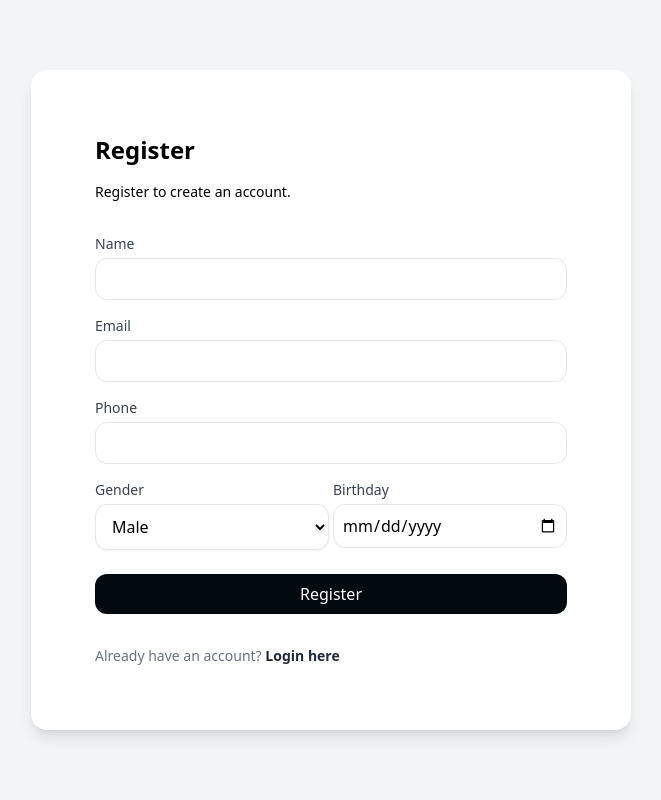
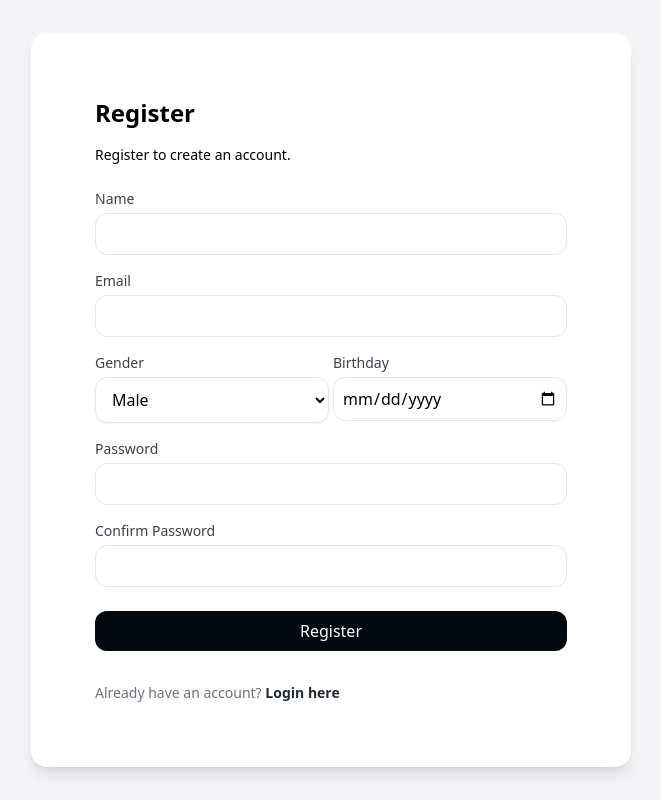
Before and after one commit to kiervz/kvey-store, a React (Vite) app: page /register in a window 1280 px wide. Shown: the whole page, without its empty margins (309-970 px from the left). Built offline with nearby package versions, Linux system fonts and the light colour scheme.

Commit message:
implement formik on register; add toasify

```diff
--- a/package.json
+++ b/package.json
@@ -20,6 +20,7 @@
     "redux-logger": "^3.0.6",
     "redux-persist": "^6.0.0",
     "redux-thunk": "^2.4.1",
+    "react-toastify": "^9.0.8",
     "yup": "^0.32.11"
   },
   "devDependencies": {
--- a/src/main.tsx
+++ b/src/main.tsx
@@ -1,12 +1,16 @@
 import React from 'react';
 import ReactDOM from 'react-dom/client';
 import App from './App';
+
 import './index.css';
+import 'react-toastify/dist/ReactToastify.css';
 
 import store from './redux/store';
 import { Provider } from 'react-redux';
 import { PersistGate } from 'redux-persist/integration/react';
 import { persistStore } from 'redux-persist';
+
+import { ToastContainer } from 'react-toastify';
 
 const persistor = persistStore(store);
 
@@ -15,6 +19,7 @@ ReactDOM.createRoot(document.getElementById('root') as HTMLElement).render(
     <React.StrictMode>
       <PersistGate persistor={persistor}>
         <App />
+        <ToastContainer />
       </PersistGate>
     </React.StrictMode>
   </Provider>
--- a/src/pages/auth/Login.tsx
+++ b/src/pages/auth/Login.tsx
@@ -7,8 +7,7 @@ import IconGithub from '../../assets/images/icon-github.svg';
 import IconFB from '../../assets/images/icon-fb.svg';
 import LoginImage from '../../assets/images/bg-login.png';
 
-import { Input } from '../../components/common';
-import { Button } from '../../components/common';
+import { Input, Button } from '../../components/common';
 import { userAction } from '../../redux/features/user/userSlice';
 import { useNavigate } from 'react-router-dom';
 import { useDispatch } from 'react-redux';
--- a/src/pages/auth/Register.tsx
+++ b/src/pages/auth/Register.tsx
@@ -1,18 +1,51 @@
-import React from 'react';
+import React, { useState } from 'react';
+import axios from '../../config/AxiosClient';
+
 import { Link } from 'react-router-dom';
-import { Button } from '../../components/common/button';
-import { Input } from '../../components/common/input';
-import { Select } from '../../components/common/select';
+import { useNavigate } from 'react-router-dom';
+import { Button, Input, Select } from '../../components/common';
+import { useFormik } from 'formik';
+import { initialValues, schema } from '../../validations/register';
+import { notifyUser } from '../../utility/MessageHelper';
 
 const Register = () => {
+  const navigate = useNavigate();
+  const [error, setError] = useState<any>(null);
+
+  const { values, errors, handleBlur, handleChange, handleSubmit, isSubmitting, touched, isValid } = useFormik({
+    initialValues,
+    validationSchema: schema,
+    onSubmit: (values, { setSubmitting }) => {
+      registerHandler(values, setSubmitting);
+    }
+  });
+
+  const registerHandler = async (values: any, setSubmitting: (isSubmitting: boolean) => void) => {
+    try {
+      const { data } = await axios.post('/api/v1/auth/register', values);
+      notifyUser('success', data.message);
+      navigate('/login');
+    } catch(err: any) {
+      const status = err?.response?.status;
+      let error = err?.response?.data?.message;
+      if (status === 422) error = err?.response?.data?.errors?.email[0];
+      setError(error);
+    } finally {
+      setTimeout(() => {
+    setSubmitting(false);
+      }, 400);
+    }
+  }
+
   return (
     <section className='bg-gray-100 min-h-screen flex items-center justify-center'>
       <div className='bg-white flex rounded-2xl max-w-6xl shadow-lg w-[600px]'>
         <div className='w-[100%] p-16'>
           <h2 className='font-bold text-2xl'>Register</h2>
           <p className='text-sm mt-4'>Register to create an account.</p>
+          { error && <p className='bg-red-200 p-2 rounded mt-6'>{ error }</p>}
           <div className="mt-5 md:col-span-2 md:mt-0">
-            <form action="#" method="POST" className='mt-8'>
+            <form onSubmit={handleSubmit} className='mt-6'>
               <div className="grid grid-cols-1 gap-4">
                 <div className="flex flex-col">
                   <label htmlFor="name" className="block text-sm font-medium text-gray-700">Name</label>
@@ -20,7 +53,10 @@ const Register = () => {
                     type="text"
                     name="name"
                     id="name"
-                    className="p-2 mt-1 w-full rounded-xl border"
+                    className={`p-2 mt-1 w-full rounded-xl border  ${errors.name ? 'border-2 border-red-600': ''}`}
+                    value={values.name}
+                    onChange={handleChange}
+                    onBlur={handleBlur}
                   />
                 </div>
                 <div className="flex flex-col">
@@ -29,28 +65,22 @@ const Register = () => {
                     type="email"
                     name="email"
                     id="email"
-                    className="p-2 mt-1 w-full rounded-xl border"
-                  />
-                </div>
-                <div className="flex flex-col">
-                  <label htmlFor="phone" className="block text-sm font-medium text-gray-700">Phone</label>
-                  <Input
-                    type="text"
-                    name="phone"
-                    id="phone"
-                    maxLength={11}
-                    className="p-2 mt-1 w-full rounded-xl border"
-                    onKeyPress={(event) => {
-                      if (!/[0-9]/.test(event.key)) {
-                        event.preventDefault();
-                      }
-                    }}
+                    className={`p-2 mt-1 w-full rounded-xl border  ${errors.email ? 'border-2 border-red-600': ''}`}
+                    value={values.email}
+                    onChange={handleChange}
+                    onBlur={handleBlur}
                   />
                 </div>
                 <div className='grid grid-cols-2 gap-1'>
                   <div>
                     <label htmlFor="gender" className="block text-sm font-medium text-gray-700">Gender</label>
-                    <Select id="gender" name="gender" className="mt-1 block w-full rounded-xl border bg-white py-2.5 px-3 shadow-sm">
+                    <Select
+                      id="gender"
+                      name="gender"
+                      className={`mt-1 block w-full rounded-xl border bg-white py-2.5 px-3 shadow-sm  ${errors.gender ? 'border-2 border-red-600': ''}`}
+                      value={values.gender}
+                      onChange={handleChange}
+                    >
                       <option value='male'>Male</option>
                       <option value='female'>Female</option>
                     </Select>
@@ -61,14 +91,42 @@ const Register = () => {
                       type="date"
                       name="birthday"
                       id="birthday"
-                      className="p-2 mt-1 w-full rounded-xl border"
+                      className={`p-2 mt-1 w-full rounded-xl border  ${errors.email ? 'border-2 border-red-600': ''}`}
+                      value={values.birthday}
+                      onChange={handleChange}
+                      onBlur={handleBlur}
                     />
                   </div>
+                </div>
+                <div className="flex flex-col">
+                  <label htmlFor="password" className="block text-sm font-medium text-gray-700">Password</label>
+                  <Input
+                    type="password"
+                    name="password"
+                    id="password"
+                    className={`p-2 mt-1 w-full rounded-xl border  ${errors.email ? 'border-2 border-red-600': ''}`}
+                    value={values.password}
+                    onChange={handleChange}
+                    onBlur={handleBlur}
+                  />
+                </div>
+                <div className="flex flex-col">
+                  <label htmlFor="password_confirmation" className="block text-sm font-medium text-gray-700">Confirm Password</label>
+                  <Input
+                    type="password"
+                    name="password_confirmation"
+                    id="password_confirmation"
+                    className={`p-2 mt-1 w-full rounded-xl border  ${errors.email ? 'border-2 border-red-600': ''}`}
+                    value={values.password_confirmation}
+                    onChange={handleChange}
+                    onBlur={handleBlur}
+                  />
                 </div>
                 <Button
                   type='submit'
                   className='bg-[#020a0f] text-white py-2 rounded-xl enabled:hover:bg-[#212529] disabled:bg-[#6F7275] duration-300 mt-2'
                   btnText={'Register'}
+                  isDisabled={isSubmitting || (touched && !isValid)}
                 />
               </div>
             </form>
--- /dev/null
+++ b/src/utility/MessageHelper.ts
@@ -0,0 +1,14 @@
+import { toast, ToastPosition, Theme } from 'react-toastify';
+
+type TypeOptions = 'info' | 'success' | 'warning' | 'error';
+
+export const notifyUser = (type: TypeOptions, message: string, position: ToastPosition = 'top-right', autoClose: number = 5000, hideProgressBar: boolean = false, theme: Theme = 'light') => {
+  return toast?.[type](message, {
+    position,
+    autoClose,
+    hideProgressBar,
+    theme,
+    pauseOnHover: true,
+    progress: undefined
+  });
+};
--- a/src/validations/login/initialValues.ts
+++ b/src/validations/login/initialValues.ts
@@ -1,6 +1,6 @@
 interface ILogin {
-    email: string;
-    password: string
+  email: string;
+  password: string
 }
 
 export const initialValues: ILogin = {
--- /dev/null
+++ b/src/validations/register/index.ts
@@ -0,0 +1,2 @@
+export * from './initialValues';
+export * from './schema';
--- /dev/null
+++ b/src/validations/register/initialValues.ts
@@ -0,0 +1,17 @@
+interface IRegister {
+  name: string;
+  email: string;
+  gender: 'male' | 'female';
+  birthday: string;
+  password: string;
+  password_confirmation: string;
+}
+
+export const initialValues: IRegister = {
+  name: '',
+  email: '',
+  gender: 'male',
+  birthday: '',
+  password: '',
+  password_confirmation: ''
+};
--- /dev/null
+++ b/src/validations/register/schema.ts
@@ -0,0 +1,16 @@
+import * as yup from 'yup';
+
+export const schema = yup.object().shape({
+  name: yup.string().required('The name field is required.'),
+  gender: yup.string().required('The gender field is required.'),
+  birthday: yup.date().default(() => new Date()),
+  email: yup
+    .string()
+    .email('The email field must be a valid email address.')
+    .required('The email field is required.'),
+  password: yup.string().min(8).required('The password field is required.'),
+  password_confirmation: yup
+    .string()
+    .oneOf([yup.ref('password'), null], 'The password confirmation does not match.')
+    .required('The password confirmation field is required.')
+});
```
Also changed, not shown: 1 other file (tests, documents, lock files or other folders).
